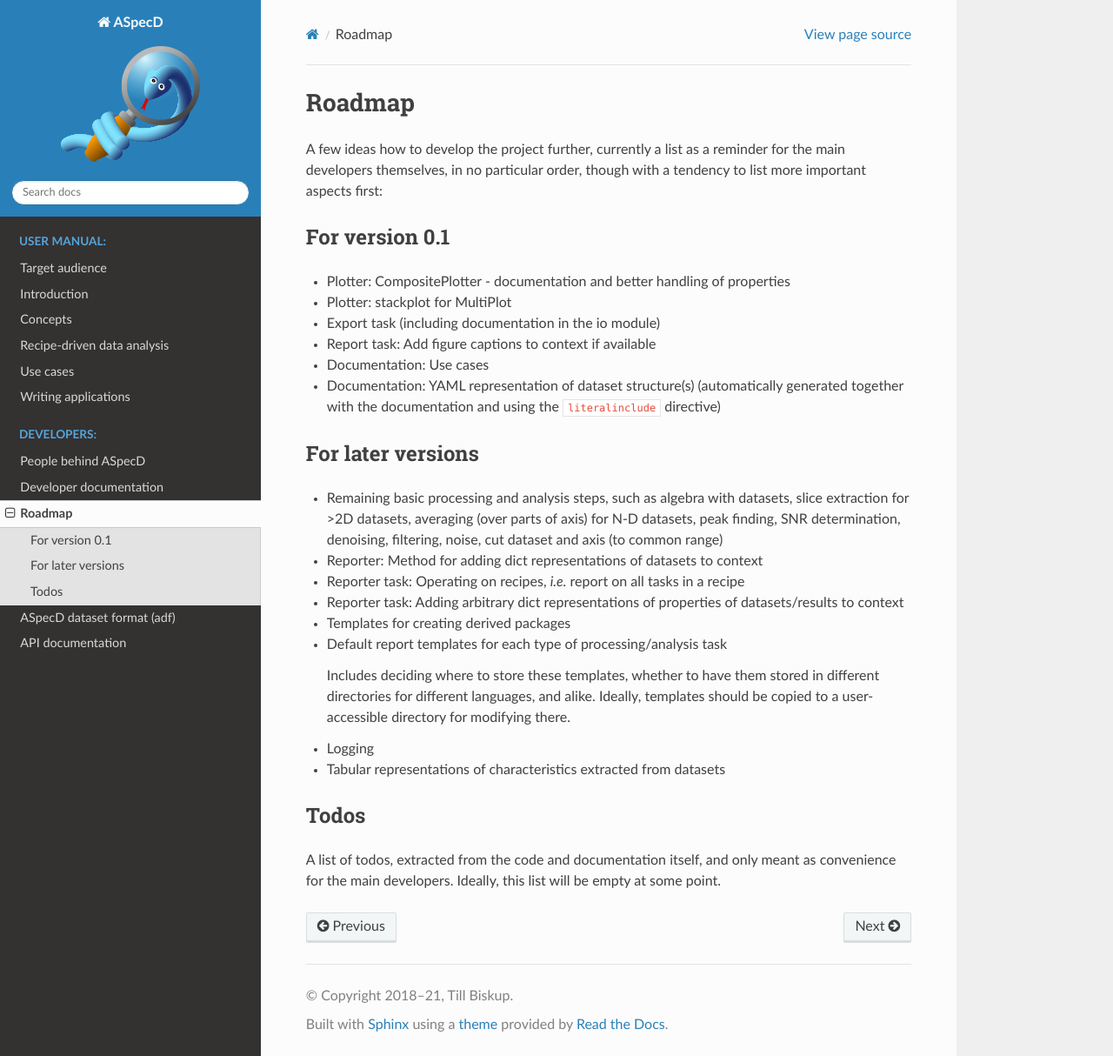
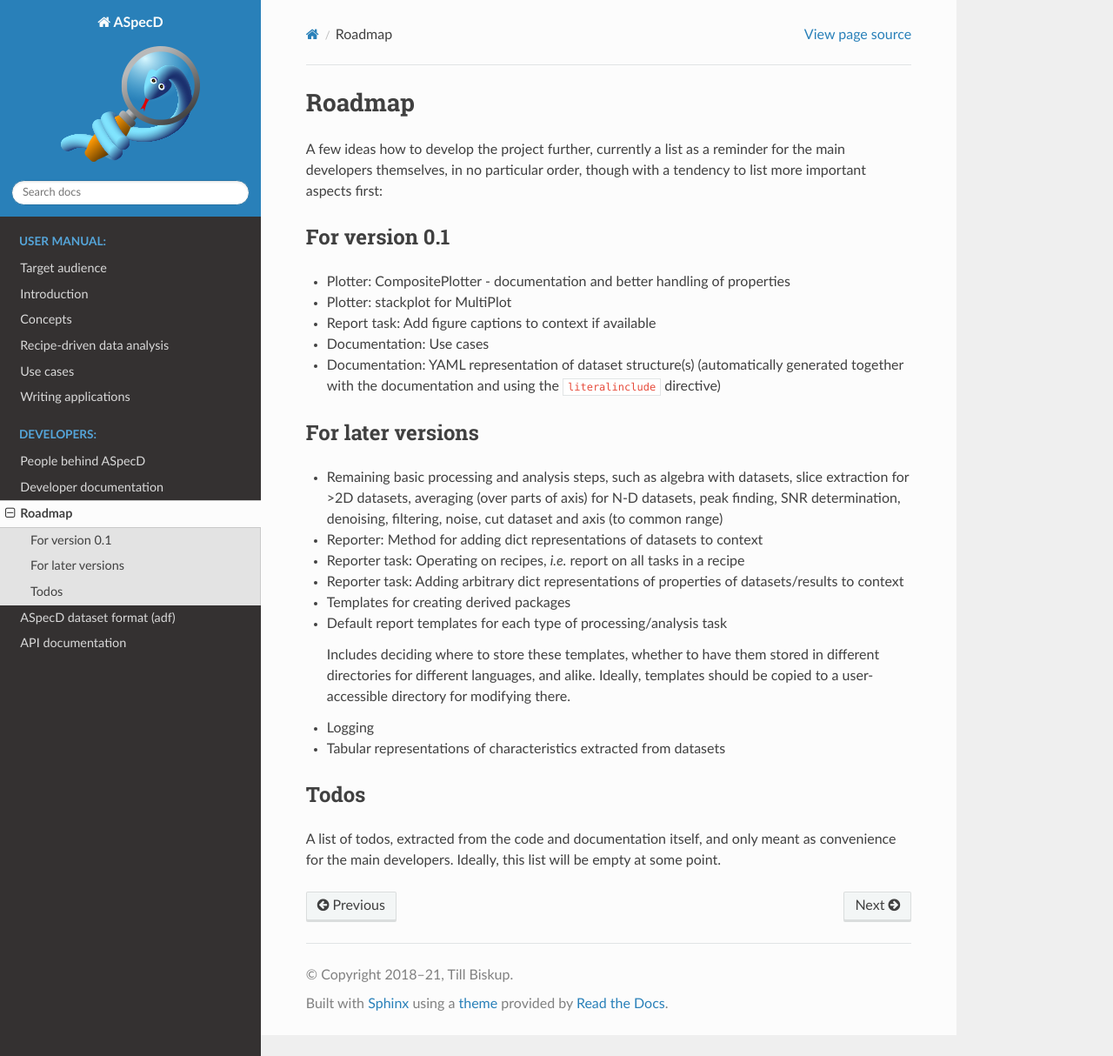
Before and after one commit to tillbiskup/aspecd, a Sphinx documentation site: the page built from docs/roadmap.rst, in a window 1280 px wide and 1214 px high. Shown: the whole window at 87% size. Built offline with Sphinx 7.4.7 and the Read the Docs theme 2.0.0, drawn with Linux system fonts in a browser that asks for light colours.

```diff
--- a/docs/roadmap.rst
+++ b/docs/roadmap.rst
@@ -11,8 +11,6 @@
 * Plotter: CompositePlotter - documentation and better handling of properties
 
 * Plotter: stackplot for MultiPlot
-
-* Export task (including documentation in the io module)
 
 * Report task: Add figure captions to context if available
 
```
Also changed, not shown: 1 other file.
